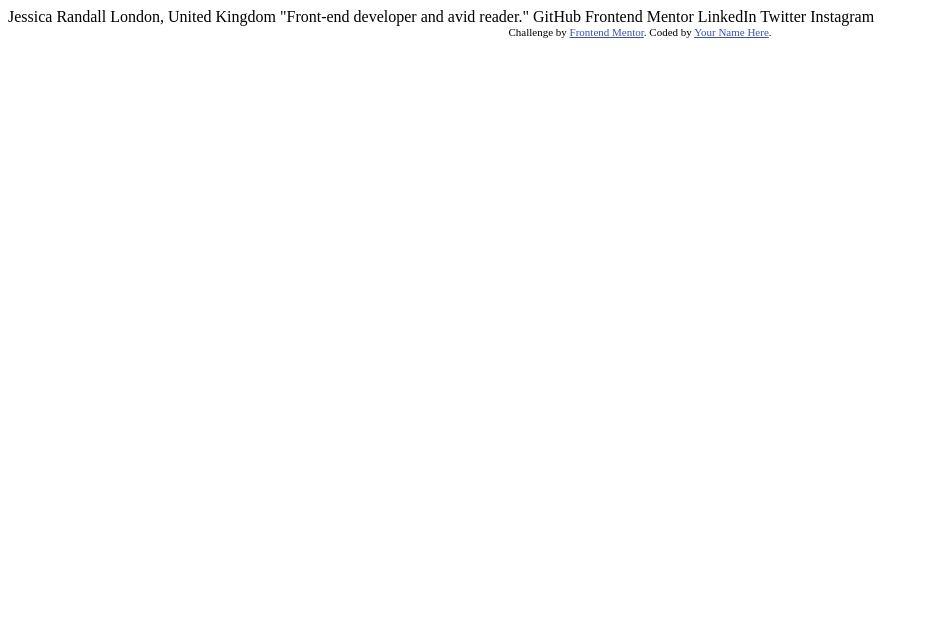
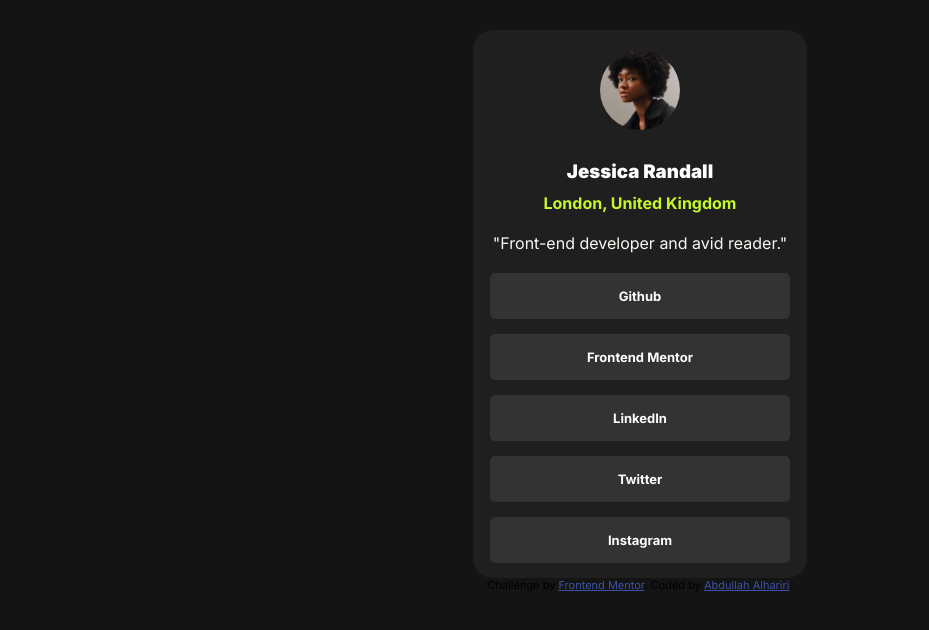
Before and after one commit to Vega47/social-links-profile-main, a plain HTML site: page index.html in a window 1280 px wide. Shown: the whole page, without its empty margins (0-929 px from the left). Drawn offline with Linux system fonts and the light colour scheme; a web font is replaced by a local one.

Commit message:
last change

```diff
--- a/css/style.css
+++ b/css/style.css
@@ -1 +1,71 @@
-sadsad
+:root {
+  --green: hsl(75, 94%, 57%);
+  --white: hsl(0, 0%, 100%);
+  --grey700: hsl(0, 0%, 20%);
+  --grey800: hsl(0, 0%, 12%);
+  --grey900: hsl(0, 0%, 8%);
+}
+* {
+  margin: 0;
+  padding: 0;
+  box-sizing: border-box;
+  font-family: "Inter", sans-serif;
+}
+body {
+  background-color: var(--grey900);
+  display: flex;
+  flex-direction: column;
+  align-items: center;
+}
+.card {
+  background-color: var(--grey800);
+  display: flex;
+  flex-direction: column;
+  align-items: center;
+  border-radius: 20px;
+  margin-top: 30px;
+}
+.card .img {
+  width: 100px;
+  height: 100px;
+  padding: 10px;
+  margin: 10px;
+}
+.card .img img {
+  border-radius: 50%;
+  width: 100%;
+}
+.card .content {
+  text-align: center;
+}
+.card .content h3 {
+  color: var(--white);
+  padding: 10px;
+  font-weight: 900;
+}
+.card .content h4 {
+  color: var(--green);
+}
+.card .content p {
+  color: #f7f7f3;
+  padding: 20px;
+}
+.card .btns {
+  display: flex;
+  flex-direction: column;
+  width: 90%;
+}
+.card .btns button {
+  background-color: var(--grey700);
+  border: none;
+  margin-bottom: 15px;
+  padding: 15px 10px;
+  color: white;
+  font-weight: 700;
+  border-radius: 5px;
+  font-size: 13px;
+}
+.card .btns button:hover {
+  background-color: var(--green);
+  transition: 0.5s;
+}
--- a/index.html
+++ b/index.html
@@ -1,34 +1,60 @@
 <!DOCTYPE html>
 <html lang="en">
   <head>
-  <meta charset="UTF-8">
-  <meta name="viewport" content="width=device-width, initial-scale=1.0"> <!-- displays site properly based on user's device -->
+    <meta charset="UTF-8" />
+    <meta name="viewport" content="width=device-width, initial-scale=1.0" />
+    <!-- displays site properly based on user's device -->
 
-  <link rel="icon" type="image/png" sizes="32x32" href="./assets/images/favicon-32x32.png">
-
+    <link
+      rel="icon"
+      type="image/png"
+      sizes="32x32"
+      href="./assets/images/favicon-32x32.png"
+    />
+    <link rel="preconnect" href="https://fonts.googleapis.com" />
+    <link rel="preconnect" href="https://fonts.gstatic.com" crossorigin />
+    <link
+      href="https://fonts.googleapis.com/css2?family=Alegreya+Sans:ital,wght@0,100;0,300;0,400;0,500;0,700;0,800;0,900;1,100;1,300;1,400;1,500;1,700;1,800;1,900&family=Amatic+SC:wght@400;700&family=Arvo:ital,wght@0,400;0,700;1,400;1,700&family=Blinker:wght@100;200;300;400;600;700;800;900&family=Fira+Code:wght@300..700&family=Inter:ital,opsz,wght@0,14..32,100..900;1,14..32,100..900&family=Montserrat:ital,wght@0,100..900;1,100..900&family=Open+Sans:ital,wght@0,300..800;1,300..800&family=Red+Hat+Display:ital,wght@0,300..900;1,300..900&family=Roboto:ital,wght@0,100..900;1,100..900&family=Source+Code+Pro:ital,wght@0,200..900;1,200..900&display=swap"
+      rel="stylesheet"
+    />
     <title>Frontend Mentor | Social links profile</title>
-
+    <link rel="stylesheet" href="./css/style.css" />
     <!-- Feel free to remove these styles or customise in your own stylesheet 👍 -->
     <style>
-    .attribution { font-size: 11px; text-align: center; }
-    .attribution a { color: hsl(228, 45%, 44%); }
+      .attribution {
+        font-size: 11px;
+        text-align: center;
+      }
+      .attribution a {
+        color: hsl(228, 45%, 44%);
+      }
     </style>
   </head>
   <body>
-
-  Jessica Randall
-  London, United Kingdom
-  "Front-end developer and avid reader."
-
-  GitHub
-  Frontend Mentor
-  LinkedIn
-  Twitter
-  Instagram
-
+    <!-- Jessica Randall London, United Kingdom "Front-end developer and avid
+    reader." GitHub Frontend Mentor LinkedIn Twitter Instagram -->
+    <div class="card">
+      <div class="img">
+        <img src="./assets/images/avatar-jessica.jpeg" alt="" />
+      </div>
+      <div class="content">
+        <h3>Jessica Randall</h3>
+        <h4>London, United Kingdom</h4>
+        <p>"Front-end developer and avid reader."</p>
+      </div>
+      <div class="btns">
+        <button>Github</button>
+        <button>Frontend Mentor</button>
+        <button>LinkedIn</button>
+        <button>Twitter</button>
+        <button>Instagram</button>
+      </div>
+    </div>
     <div class="attribution">
-    Challenge by <a href="https://www.frontendmentor.io?ref=challenge" target="_blank">Frontend Mentor</a>.
-    Coded by <a href="#">Your Name Here</a>.
+      Challenge by
+      <a href="https://www.frontendmentor.io?ref=challenge" target="_blank"
+        >Frontend Mentor</a
+      >. Coded by <a href="#">Abdullah Alhariri</a>.
     </div>
   </body>
 </html>
```
Lines whose indentation alone changed are shown as unchanged.
